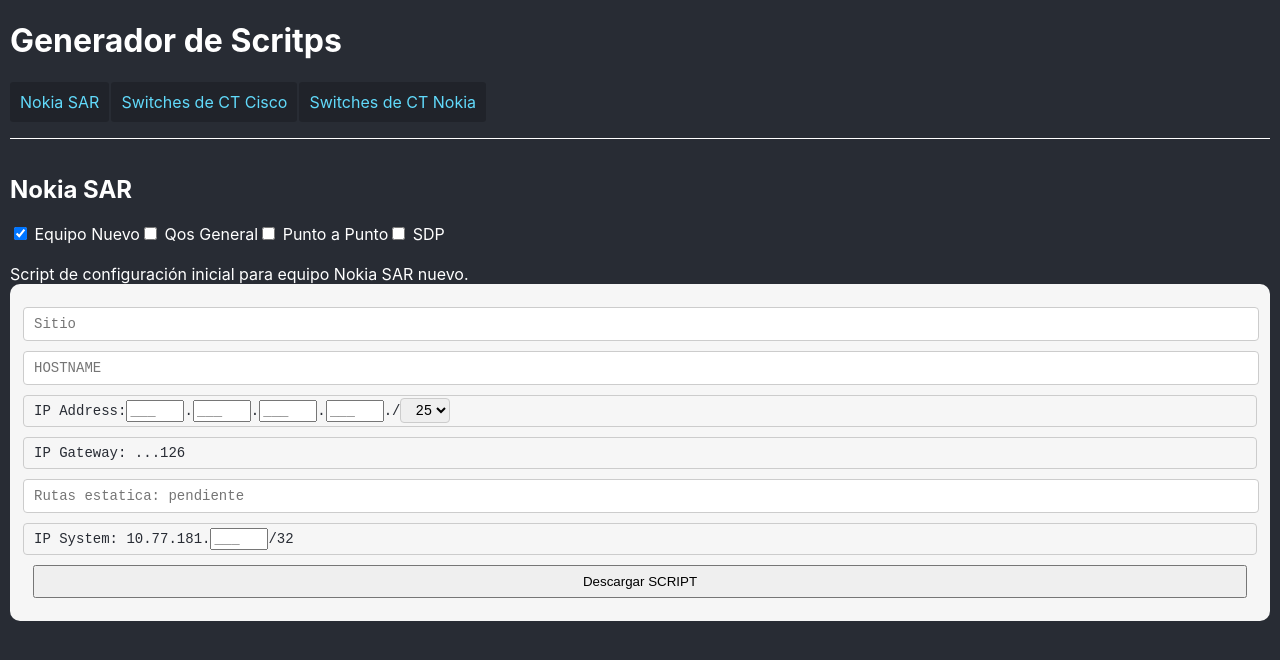
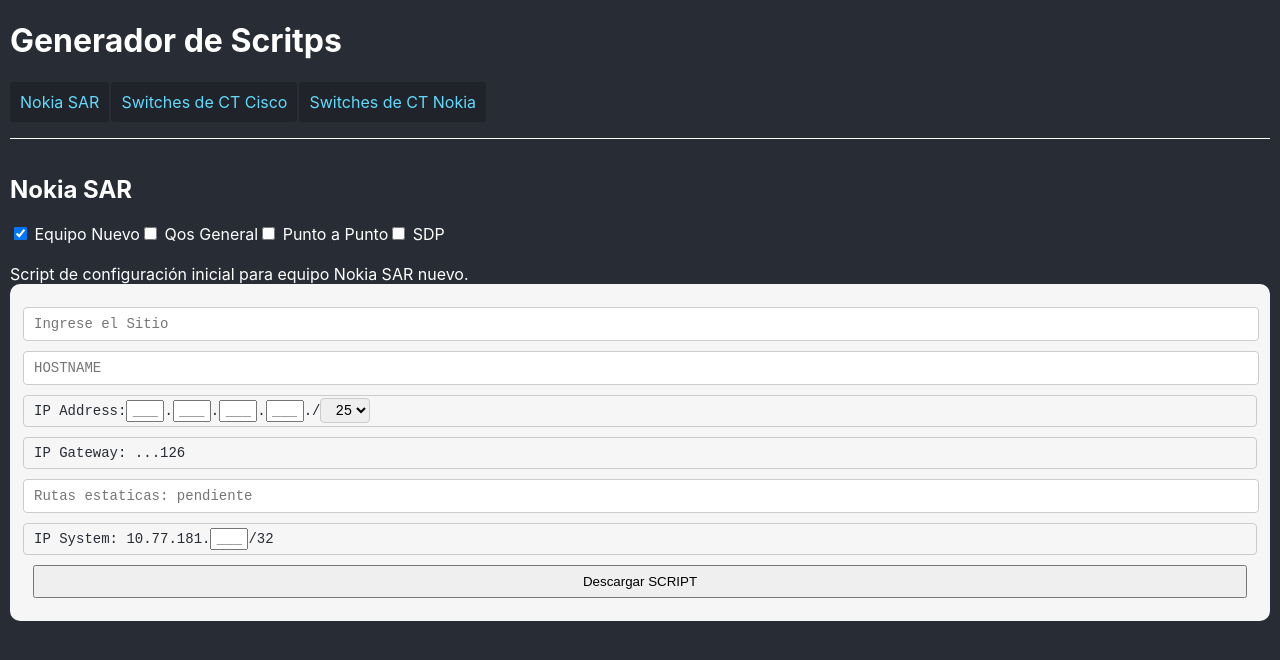
Before and after one commit to emarino-git/scripts, a React (Create React App) app: page /nokia in a window 1280 px wide. Both pictures are taken after a click on the checkbox 20 px from the left and 233 px from the top of the page. Shown: the top 660 px of the page. Built offline with nearby package versions, Linux system fonts and the light colour scheme.

Commit message:
Upgrade in number imputs

```diff
--- a/src/routes/nokia/FormNokiaSar.js
+++ b/src/routes/nokia/FormNokiaSar.js
@@ -183,16 +183,14 @@
 
 configure bof
 
-address          ${ipAddress1}.${ipAddress2}.${ipAddress3}.${ipAddress4}/${mask} active
-static-route     ${staticRoute} next-hop ${ipAddress1}.${ipAddress2}.${ipAddress3}.${ipGateway}
-static-route     ${staticRoute} next-hop ${ipAddress1}.${ipAddress2}.${ipAddress3}.${ipGateway}
-static-route     ${staticRoute} next-hop ${ipAddress1}.${ipAddress2}.${ipAddress3}.${ipGateway}
+address ${ipAddress1}.${ipAddress2}.${ipAddress3}.${ipAddress4}/${mask} active
+static-route ${staticRoute} next-hop ${ipAddress1}.${ipAddress2}.${ipAddress3}.${ipGateway}
+static-route ${staticRoute} next-hop ${ipAddress1}.${ipAddress2}.${ipAddress3}.${ipGateway}
+static-route ${staticRoute} next-hop ${ipAddress1}.${ipAddress2}.${ipAddress3}.${ipGateway}
 
 persist one
 
 exit
-
-3) Configuracion de Placas y MDA
 
 configure card 1
 card-type "iom-sar"
@@ -204,7 +202,6 @@
 no shutdown
 exit
 
-4) Configurar System Interface
 
 configure router interface "system" address 10.77.181.${ipSystem}/32
 configure router interface "system" no shutdown
@@ -308,7 +305,6 @@
   }
 
 
-
   return(
     <main>
       <input type='checkbox' onChange={nuevoNokia} /> Equipo Nuevo
@@ -323,9 +319,9 @@
       <form className='container' onSubmit={saveFile}>
         <div>
           <input
-            type='text'
-            placeholder='Sitio'
-            name='sitio'
+            type="text"
+            name="sitio"
+            placeholder="Ingrese el Sitio"
             onChange={handleInputChange}
           />
           {nuevoNokiaIsChecked ?
@@ -385,7 +381,7 @@
             </div>
             <input
               type='text'
-              placeholder='Rutas estatica: pendiente'
+              placeholder='Rutas estaticas: pendiente'
               name='staticRoute'
               onChange={handleInputChange}
             />
--- a/src/routes/switchCT/form.css
+++ b/src/routes/switchCT/form.css
@@ -9,7 +9,7 @@
     display: flex;
     flex-direction: column;
 }
-input[type=text], textarea, select, .input-inline {
+input[type=text], input[type=search], textarea, select, .input-inline {
     width: 99%;
     height: 30px;
     border: 1px solid #ccc;
@@ -18,6 +18,17 @@
     font-family: monospace;
     font-size: 14px;
     padding-left: 10px;
+}
+
+input[type=number] {
+    width: 30px;
+    text-align: center;
+}
+
+input[type=number]::-webkit-inner-spin-button,
+input[type=number]::-webkit-outer-spin-button {
+    margin: 0;
+    -webkit-appearance: none;
 }
 
 .selectMask {
```
